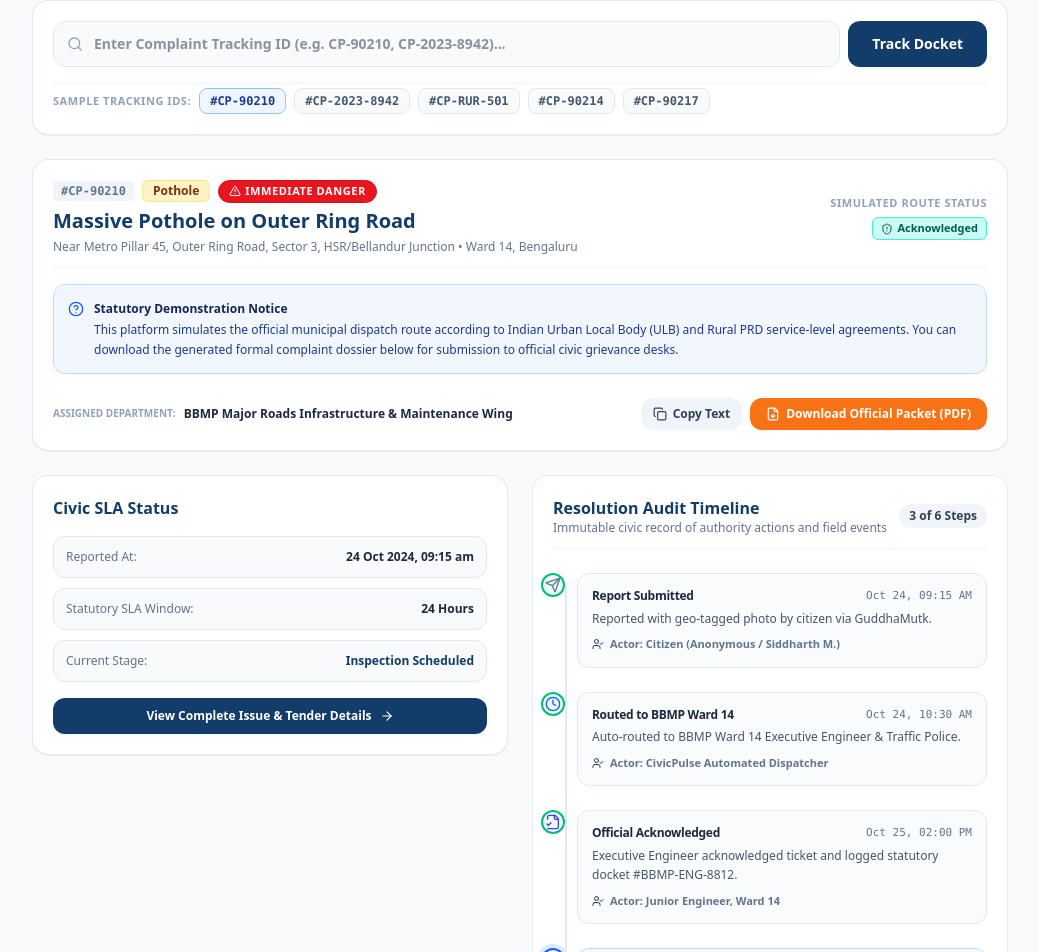
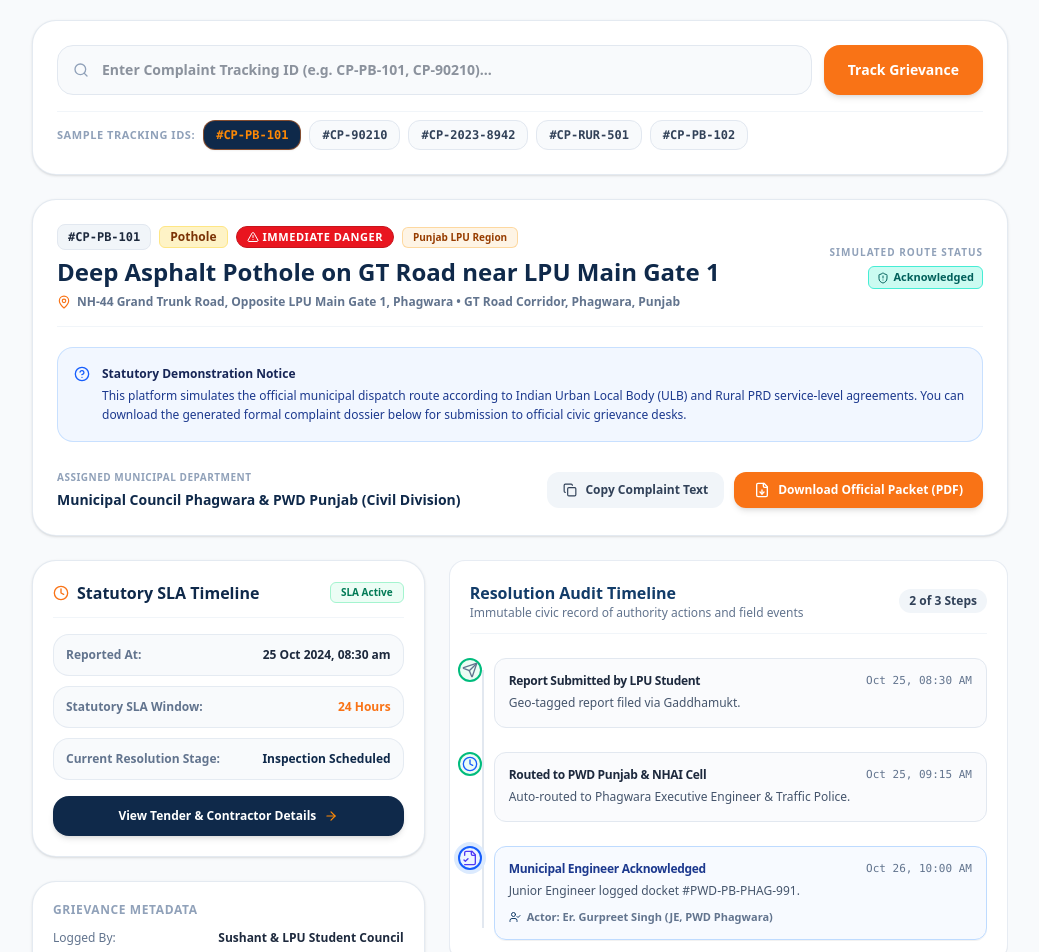
Before and after one commit to Sushantcod/guddhamukt, a React (Vite) app: page /track in a window 1280 px wide. Shown: the part 232-1184 px from the top of the page, without its empty margins (120-1159 px from the left). Built offline with nearby package versions, Linux system fonts and the light colour scheme.

Commit message:
Elevate Track Complaint page with LPU Phagwara sample ID, enhanced SLA cards, and clean styling

```diff
--- a/src/pages/TrackComplaintPage.tsx
+++ b/src/pages/TrackComplaintPage.tsx
@@ -5,35 +5,36 @@ import {
   FileDown,
   Copy,
   Check,
-  ExternalLink,
   Clock,
   AlertTriangle,
   Building2,
-  Trees,
   ShieldAlert,
   ArrowRight,
   HelpCircle,
-  FileText
+  FileText,
+  ShieldCheck,
+  MapPin,
+  CheckCircle2
 } from 'lucide-react';
+import { motion } from 'motion/react';
 import { useIssues } from '../hooks/useIssues';
 import { MOCK_ROAD_CONTRACTS } from '../data/mockRoadContracts';
 import { PageHeader } from '../components/layout/PageHeader';
 import { StatusBadge, SeverityBadge, CategoryBadge, SimulatedRouteBadge } from '../components/issue/StatusBadge';
 import { IssueTimeline } from '../components/issue/IssueTimeline';
-import { SourceBadge } from '../components/common/SourceBadge';
 import { generateComplaintPdf, copyComplaintTextToClipboard } from '../utils/generateComplaintPdf';
 import { formatDateTimeString } from '../utils/issueHelpers';
 import { EmptyState } from '../components/common/EmptyState';
 
-const SAMPLE_SEARCH_IDS = ['CP-90210', 'CP-2023-8942', 'CP-RUR-501', 'CP-90214', 'CP-90217'];
+const SAMPLE_SEARCH_IDS = ['CP-PB-101', 'CP-90210', 'CP-2023-8942', 'CP-RUR-501', 'CP-PB-102'];
 
 export const TrackComplaintPage: React.FC = () => {
   const { id: urlId } = useParams<{ id: string }>();
   const navigate = useNavigate();
-  const { issues, getIssueById } = useIssues();
+  const { getIssueById } = useIssues();
 
   const [searchInput, setSearchInput] = useState<string>(urlId || '');
-  const [selectedIssueId, setSelectedIssueId] = useState<string>(urlId || 'CP-90210');
+  const [selectedIssueId, setSelectedIssueId] = useState<string>(urlId || 'CP-PB-101');
   const [copied, setCopied] = useState<boolean>(false);
 
   useEffect(() => {
@@ -67,36 +68,37 @@ export const TrackComplaintPage: React.FC = () => {
     <div className="min-h-screen bg-[#F8FAFC] pb-16 space-y-6">
       <PageHeader
         title="Civic Grievance Tracking & SLA Audit"
-        subtitle="Track municipal response status, verify road contractor liability, and generate escalation dossiers."
+        subtitle="Track municipal response status, verify road contractor liability, and generate legal escalation dossiers."
         backHref="/"
         backLabel="Back to Map"
       />
 
       <main className="max-w-5xl mx-auto px-4 sm:px-6 space-y-6">
+
         {/* Search Bar & Sample ID Picker */}
-        <div className="bg-white rounded-2xl border border-slate-200/90 p-5 shadow-2xs space-y-4">
-          <form onSubmit={handleSearchSubmit} className="flex flex-col sm:flex-row gap-2">
+        <div className="bg-white rounded-3xl border border-slate-200/90 p-5 sm:p-6 shadow-sm space-y-4">
+          <form onSubmit={handleSearchSubmit} className="flex flex-col sm:flex-row gap-3">
             <div className="relative flex-1">
-              <Search className="w-4 h-4 text-slate-400 absolute left-3.5 top-1/2 -translate-y-1/2" />
+              <Search className="w-4 h-4 text-slate-400 absolute left-4 top-1/2 -translate-y-1/2" />
               <input
                 type="text"
-                placeholder="Enter Complaint Tracking ID (e.g. CP-90210, CP-2023-8942)..."
+                placeholder="Enter Complaint Tracking ID (e.g. CP-PB-101, CP-90210)..."
                 value={searchInput}
                 onChange={(e) => setSearchInput(e.target.value)}
-                className="w-full pl-10 pr-4 py-3 bg-slate-50 border border-slate-200 rounded-xl text-xs sm:text-sm font-bold text-slate-800 focus:bg-white focus:outline-none focus:ring-2 focus:ring-[#123C69]/20"
+                className="w-full pl-11 pr-4 py-3.5 bg-slate-50 border border-slate-200 rounded-2xl text-xs sm:text-sm font-extrabold text-slate-800 focus:bg-white focus:outline-none focus:ring-2 focus:ring-[#F97316]/30 transition-all"
               />
             </div>
             <button
               type="submit"
-              className="px-6 py-3 bg-[#123C69] hover:bg-[#00264b] text-white font-extrabold text-xs sm:text-sm rounded-xl transition-all shadow-xs"
+              className="px-6 py-3.5 bg-[#F97316] hover:bg-[#ea580c] text-white font-extrabold text-xs sm:text-sm rounded-2xl transition-all shadow-md cursor-pointer shrink-0"
             >
-              Track Docket
+              Track Grievance
             </button>
           </form>
 
           {/* Quick Demo Sample Pills */}
-          <div className="flex flex-wrap items-center gap-2 pt-1 border-t border-slate-100 text-xs">
-            <span className="text-slate-400 font-bold text-[11px] uppercase tracking-wider">
+          <div className="flex flex-wrap items-center gap-2 pt-2 border-t border-slate-100 text-xs">
+            <span className="text-slate-400 font-extrabold text-[11px] uppercase tracking-wider">
               Sample Tracking IDs:
             </span>
             {SAMPLE_SEARCH_IDS.map((id) => (
@@ -108,10 +110,10 @@ export const TrackComplaintPage: React.FC = () => {
                   setSelectedIssueId(id);
                   navigate(`/track/${id}`);
                 }}
-                className={`font-mono text-xs font-bold px-2.5 py-1 rounded-lg border transition-all ${
+                className={`font-mono text-xs font-black px-3 py-1.5 rounded-xl border transition-all cursor-pointer ${
                   selectedIssueId === id
-                    ? 'bg-blue-50 text-blue-900 border-blue-300'
-                    : 'bg-slate-50 text-slate-600 border-slate-200 hover:bg-slate-100'
+                    ? 'bg-[#0F294A] text-orange-400 border-[#F97316]/50 shadow-xs'
+                    : 'bg-slate-50 text-slate-700 border-slate-200 hover:bg-slate-100'
                 }`}
               >
                 #{id}
@@ -130,23 +132,32 @@ export const TrackComplaintPage: React.FC = () => {
           />
         ) : (
           <div className="space-y-6">
+
             {/* Status Highlight Banner */}
-            <div className="bg-white rounded-2xl border border-slate-200/90 p-5 shadow-2xs space-y-4">
-              <div className="flex flex-col sm:flex-row sm:items-center justify-between gap-3 pb-3 border-b border-slate-100">
-                <div className="space-y-1">
-                  <div className="flex items-center gap-2">
-                    <span className="font-mono text-xs font-black text-slate-500 bg-slate-100 px-2 py-0.5 rounded">
+            <div className="bg-white rounded-3xl border border-slate-200/90 p-6 shadow-sm space-y-5 text-left">
+              <div className="flex flex-col sm:flex-row sm:items-center justify-between gap-4 pb-4 border-b border-slate-100">
+                <div className="space-y-1.5">
+                  <div className="flex flex-wrap items-center gap-2">
+                    <span className="font-mono text-xs font-black text-slate-800 bg-slate-100 border border-slate-200 px-2.5 py-1 rounded-lg">
                       #{issue.id}
                     </span>
                     <CategoryBadge category={issue.category} />
                     <SeverityBadge severity={issue.severity} />
+                    {issue.id.includes('PB') && (
+                      <span className="px-2.5 py-0.5 rounded-md bg-amber-500/10 border border-amber-500/30 text-amber-800 text-[10px] font-black">
+                        Punjab LPU Region
+                      </span>
+                    )}
                   </div>
-                  <h2 className="text-lg sm:text-xl font-extrabold text-[#123C69]">{issue.title}</h2>
-                  <p className="text-xs text-slate-500">{issue.address} • {issue.wardOrVillage}</p>
+                  <h2 className="text-xl sm:text-2xl font-black text-[#0F294A]">{issue.title}</h2>
+                  <p className="text-xs font-semibold text-slate-500 flex items-center gap-1.5">
+                    <MapPin className="w-3.5 h-3.5 text-[#F97316]" />
+                    <span>{issue.address} • <strong>{issue.wardOrVillage}</strong></span>
+                  </p>
                 </div>
 
                 <div className="flex flex-col items-start sm:items-end gap-1.5 shrink-0">
-                  <span className="text-[11px] font-bold text-slate-400 uppercase tracking-wider">
+                  <span className="text-[10px] font-extrabold text-slate-400 uppercase tracking-widest">
                     Simulated Route Status
                   </span>
                   <SimulatedRouteBadge status={issue.simulatedRouteStatus} />
@@ -154,37 +165,41 @@ export const TrackComplaintPage: React.FC = () => {
               </div>
 
               {/* Truthful Civic Routing Notice */}
-              <div className="p-3.5 bg-blue-50/80 border border-blue-200 rounded-xl text-xs text-slate-700 flex items-start gap-2.5 leading-relaxed">
+              <div className="p-4 bg-blue-50/80 border border-blue-200/80 rounded-2xl text-xs text-slate-700 flex items-start gap-3 leading-relaxed">
                 <HelpCircle className="w-4 h-4 text-blue-600 shrink-0 mt-0.5" />
                 <div>
-                  <p className="font-bold text-blue-950">Statutory Demonstration Notice</p>
-                  <p className="mt-0.5 text-blue-900">
+                  <p className="font-extrabold text-blue-950">Statutory Demonstration Notice</p>
+                  <p className="mt-0.5 text-blue-900 font-medium">
                     This platform simulates the official municipal dispatch route according to Indian Urban Local Body (ULB) and Rural PRD service-level agreements. You can download the generated formal complaint dossier below for submission to official civic grievance desks.
                   </p>
                 </div>
               </div>
 
               {/* Quick Actions Bar */}
-              <div className="flex flex-wrap items-center justify-between gap-3 pt-2">
-                <div className="flex items-center gap-2 text-xs">
-                  <span className="text-slate-400 font-bold uppercase text-[10px]">Assigned Department:</span>
-                  <span className="font-bold text-slate-800">{issue.assignedDepartment}</span>
+              <div className="flex flex-col sm:flex-row items-start sm:items-center justify-between gap-4 pt-2">
+                <div className="space-y-0.5">
+                  <span className="text-slate-400 font-extrabold uppercase text-[10px] tracking-wider block">
+                    Assigned Municipal Department
+                  </span>
+                  <span className="font-extrabold text-sm text-[#0F294A]">{issue.assignedDepartment}</span>
                 </div>
 
-                <div className="flex items-center gap-2">
+                <div className="flex items-center gap-2.5 w-full sm:w-auto">
                   <button
+                    type="button"
                     onClick={handleCopyText}
-                    className="inline-flex items-center gap-1.5 px-3 py-2 rounded-xl bg-slate-100 hover:bg-slate-200 text-slate-700 text-xs font-bold transition-colors"
+                    className="flex-1 sm:flex-initial inline-flex items-center justify-center gap-2 px-4 py-2.5 rounded-xl bg-slate-100 hover:bg-slate-200 text-slate-700 text-xs font-bold transition-all cursor-pointer"
                   >
                     {copied ? <Check className="w-3.5 h-3.5 text-emerald-600" /> : <Copy className="w-3.5 h-3.5" />}
-                    <span>{copied ? 'Copied' : 'Copy Text'}</span>
+                    <span>{copied ? 'Copied to Clipboard' : 'Copy Complaint Text'}</span>
                   </button>
 
                   <button
+                    type="button"
                     onClick={() => generateComplaintPdf(issue, contract)}
-                    className="inline-flex items-center gap-1.5 px-4 py-2 rounded-xl bg-[#F97316] hover:bg-[#EA580C] text-white text-xs font-extrabold transition-colors shadow-xs"
+                    className="flex-1 sm:flex-initial inline-flex items-center justify-center gap-2 px-5 py-2.5 rounded-xl bg-[#F97316] hover:bg-[#ea580c] text-white text-xs font-black transition-all shadow-md cursor-pointer"
                   >
-                    <FileDown className="w-3.5 h-3.5" />
+                    <FileDown className="w-4 h-4" />
                     <span>Download Official Packet (PDF)</span>
                   </button>
                 </div>
@@ -192,48 +207,90 @@ export const TrackComplaintPage: React.FC = () => {
             </div>
 
             {/* Grid of Timeline & Details */}
-            <div className="grid grid-cols-1 md:grid-cols-2 gap-6">
-              <div className="space-y-6">
-                <div className="bg-white rounded-2xl border border-slate-200/90 p-5 shadow-2xs space-y-4">
-                  <h3 className="font-extrabold text-[#123C69] text-base">Civic SLA Status</h3>
-                  <div className="space-y-2.5 text-xs">
-                    <div className="p-3 bg-slate-50 rounded-xl border border-slate-200 flex justify-between">
-                      <span className="text-slate-500 font-medium">Reported At:</span>
-                      <span className="font-bold text-slate-800">{formatDateTimeString(issue.createdAt)}</span>
+            <div className="grid grid-cols-1 lg:grid-cols-12 gap-6">
+
+              {/* Left Column: SLA Countdown & Details */}
+              <div className="lg:col-span-5 space-y-6 text-left">
+
+                {/* Civic SLA Card */}
+                <div className="bg-white rounded-3xl border border-slate-200/90 p-5 shadow-sm space-y-4">
+                  <div className="flex items-center justify-between border-b border-slate-100 pb-3">
+                    <h3 className="font-black text-[#0F294A] text-base flex items-center gap-2">
+                      <Clock className="w-4 h-4 text-[#F97316]" />
+                      <span>Statutory SLA Timeline</span>
+                    </h3>
+                    <span className="px-2.5 py-0.5 rounded-md bg-emerald-50 text-emerald-700 text-[10px] font-black border border-emerald-200">
+                      SLA Active
+                    </span>
+                  </div>
+
+                  <div className="space-y-2.5 text-xs font-medium">
+                    <div className="p-3 bg-slate-50 rounded-2xl border border-slate-200/80 flex justify-between items-center">
+                      <span className="text-slate-500 font-semibold">Reported At:</span>
+                      <span className="font-extrabold text-slate-800">{formatDateTimeString(issue.createdAt)}</span>
                     </div>
-                    <div className="p-3 bg-slate-50 rounded-xl border border-slate-200 flex justify-between">
-                      <span className="text-slate-500 font-medium">Statutory SLA Window:</span>
-                      <span className="font-bold text-slate-800">
+
+                    <div className="p-3 bg-slate-50 rounded-2xl border border-slate-200/80 flex justify-between items-center">
+                      <span className="text-slate-500 font-semibold">Statutory SLA Window:</span>
+                      <span className="font-extrabold text-[#F97316]">
                         {issue.severity === 'Immediate Danger' ? '24 Hours' : issue.severity === 'High' ? '48 Hours' : '72 Hours'}
                       </span>
                     </div>
-                    <div className="p-3 bg-slate-50 rounded-xl border border-slate-200 flex justify-between">
-                      <span className="text-slate-500 font-medium">Current Stage:</span>
-                      <span className="font-extrabold text-[#123C69]">{issue.status}</span>
+
+                    <div className="p-3 bg-slate-50 rounded-2xl border border-slate-200/80 flex justify-between items-center">
+                      <span className="text-slate-500 font-semibold">Current Resolution Stage:</span>
+                      <span className="font-black text-[#0F294A]">{issue.status}</span>
                     </div>
                   </div>
 
                   <Link
                     to={`/issues/${issue.id}`}
-                    className="w-full py-2.5 bg-[#123C69] hover:bg-[#00264b] text-white font-extrabold text-xs rounded-xl flex items-center justify-center gap-2 transition-all shadow-2xs"
+                    className="w-full py-3 bg-[#0F294A] hover:bg-[#123C69] text-white font-extrabold text-xs rounded-2xl flex items-center justify-center gap-2 transition-all shadow-md cursor-pointer"
                   >
-                    <span>View Complete Issue & Tender Details</span>
-                    <ArrowRight className="w-3.5 h-3.5" />
+                    <span>View Tender & Contractor Details</span>
+                    <ArrowRight className="w-3.5 h-3.5 text-orange-400" />
                   </Link>
                 </div>
+
+                {/* Reporter & Location Card */}
+                <div className="bg-white rounded-3xl border border-slate-200/90 p-5 shadow-sm space-y-3">
+                  <h4 className="font-black text-xs text-slate-400 uppercase tracking-wider">
+                    Grievance Metadata
+                  </h4>
+                  <div className="space-y-2 text-xs">
+                    <div className="flex justify-between border-b border-slate-100 pb-2">
+                      <span className="text-slate-500 font-medium">Logged By:</span>
+                      <span className="font-extrabold text-slate-800">{issue.reporterName || 'Citizen'}</span>
+                    </div>
+                    <div className="flex justify-between border-b border-slate-100 pb-2">
+                      <span className="text-slate-500 font-medium">Confirmations:</span>
+                      <span className="font-extrabold text-emerald-600">{issue.confirmationCount} Local Residents</span>
+                    </div>
+                    <div className="flex justify-between pt-1">
+                      <span className="text-slate-500 font-medium">Contract ID:</span>
+                      <span className="font-mono font-bold text-slate-700">{issue.roadContractId || 'RC-PB-GEN'}</span>
+                    </div>
+                  </div>
+                </div>
+
               </div>
 
-              <div>
+              {/* Right Column: Live Interactive Audit Timeline */}
+              <div className="lg:col-span-7">
                 <IssueTimeline
                   timeline={issue.timeline}
                   currentStatus={issue.status}
                   userRating={issue.userRating}
                 />
               </div>
+
             </div>
+
           </div>
         )}
       </main>
     </div>
   );
 };
+
+export default TrackComplaintPage;
```
